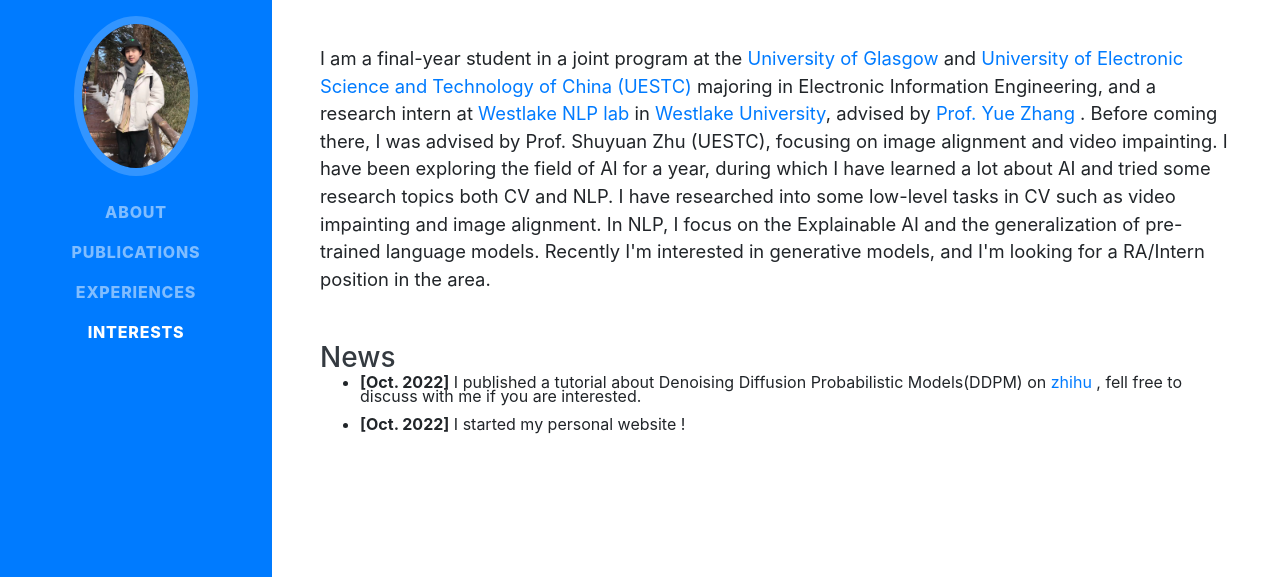
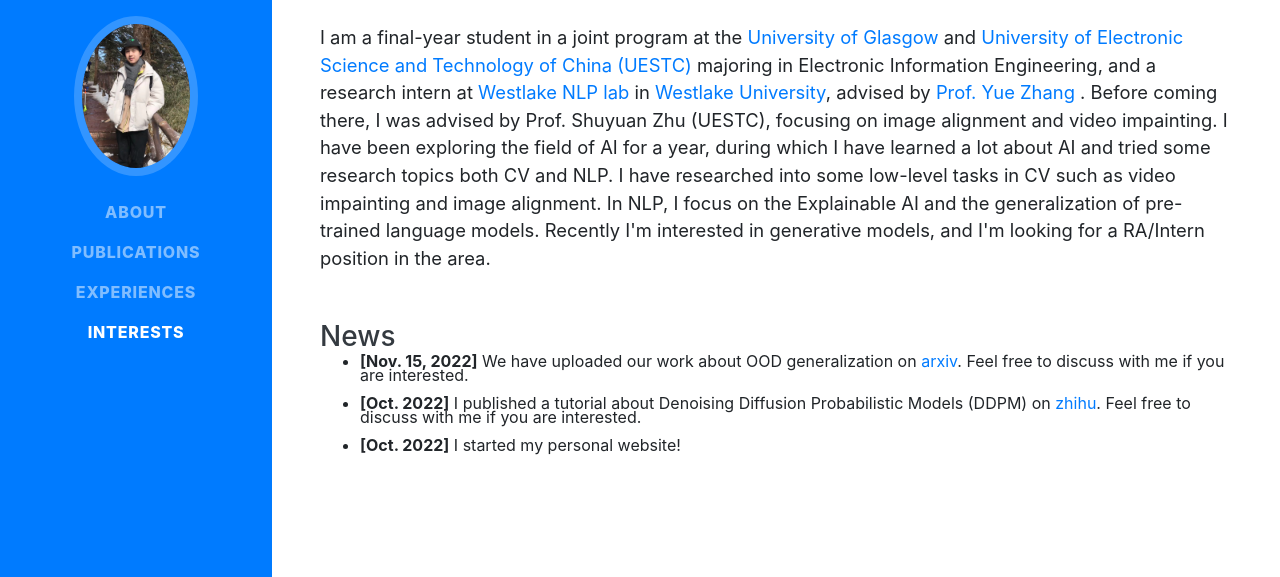
Before and after one commit to shuiba0/shuiba0.github.io, a website with bundled scripts: page index.html in a window 1280 px wide. Shown: the part 220-797 px from the top of the page. Built offline with nearby package versions, Linux system fonts and the light colour scheme; a web font is replaced by a local one.

Commit message:
Update index.html

```diff
--- a/index.html
+++ b/index.html
@@ -96,12 +96,13 @@
           </a>
         </div>
         <div>
-          <h3 class="mb-0" style="margin-top:10px">News</h3>
-          <ul style="line-height:14px">
-          <li><strong>[Oct. 2022]</strong> I published a tutorial about Denoising Diffusion Probabilistic Models(DDPM) on <a href="https://zhuanlan.zhihu.com/p/569994589?"> zhihu</a> , fell free to discuss with me if you are interested.</li>
-          <br><li><strong>[Oct. 2022]</strong> I started my personal website !</li>
-          </ul>
-        </div>
+    <h3 class="mb-0" style="margin-top:10px">News</h3>
+    <ul style="line-height:14px">
+        <li><strong>[Nov. 15, 2022]</strong> We have uploaded our work about OOD generalization on <a href="https://arxiv.org/abs/2211.08073" target="_blank">arxiv</a>. Feel free to discuss with me if you are interested.</li>
+        <br><li><strong>[Oct. 2022]</strong> I published a tutorial about Denoising Diffusion Probabilistic Models (DDPM) on <a href="https://zhuanlan.zhihu.com/p/569994589?">zhihu</a>. Feel free to discuss with me if you are interested.</li>
+        <br><li><strong>[Oct. 2022]</strong> I started my personal website!</li>
+    </ul>
+</div>
       </div>
     </section>
 
```
